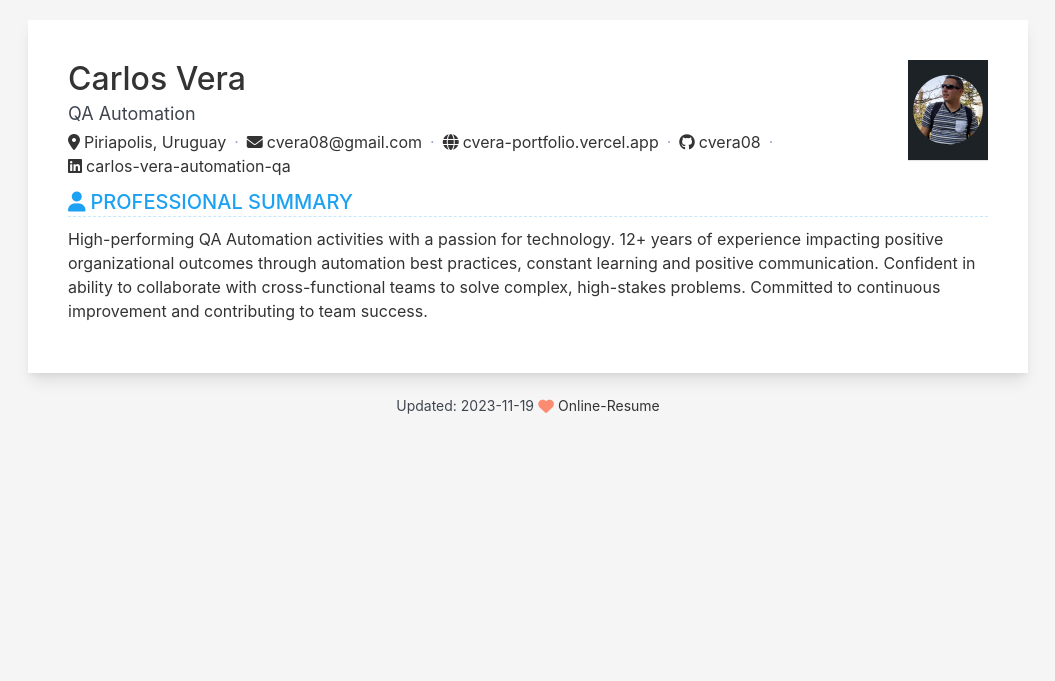
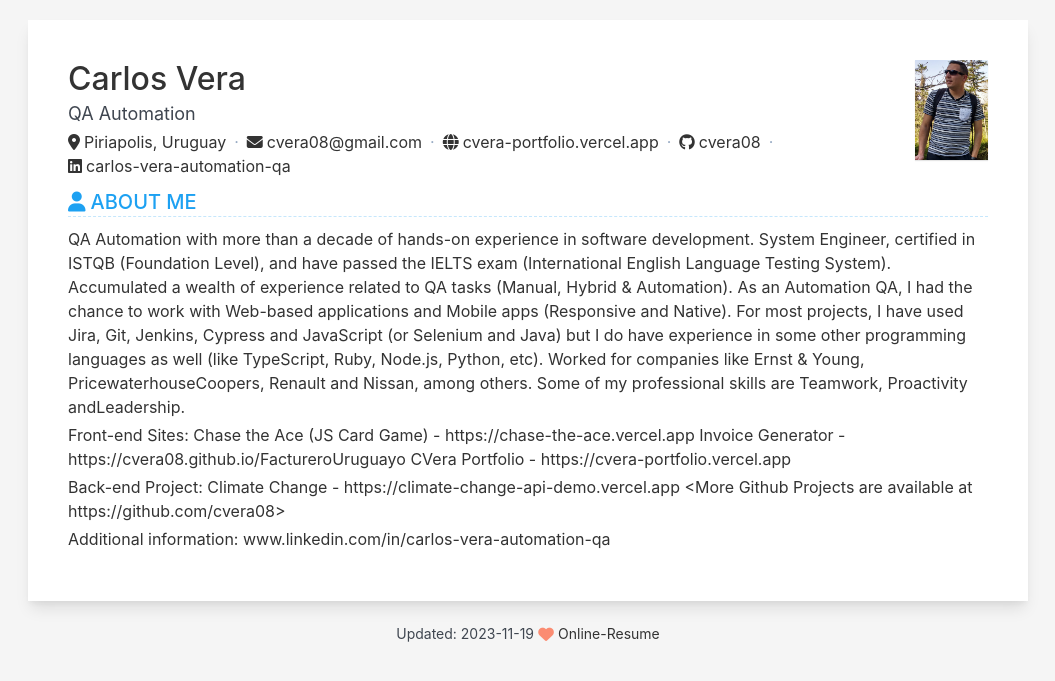
Before and after one commit to cvera08/full-resume, a Jekyll site: the page built from index.html, in a window 1280 px wide. Shown: the top 681 px of the page, without its empty margins (112-1167 px from the left). Built offline with Jekyll 4.4.1, drawn with Linux system fonts in a browser that asks for light colours.

Commit message:
feat: about me

```diff
--- a/_data/data.yml
+++ b/_data/data.yml
@@ -25,4 +25,31 @@ profile:
   description: |
     High-performing QA Automation activities with a passion for technology.
     12+ years of experience impacting positive organizational outcomes through automation best practices, constant learning and positive communication.
+
     Confident in ability to collaborate with cross-functional teams to solve complex, high-stakes problems. Committed to continuous improvement and contributing to team success.
+
+profile:
+  show: true
+  order: 2
+  title: About Me
+  description: |
+    QA Automation with more than a decade of hands-on experience in software development.
+    System Engineer, certified in ISTQB (Foundation Level), and have passed the IELTS exam (International English
+    Language Testing System).
+    Accumulated a wealth of experience related to QA tasks (Manual, Hybrid & Automation).
+    As an Automation QA, I had the chance to work with Web-based applications and Mobile apps (Responsive and
+    Native). For most projects, I have used Jira, Git, Jenkins, Cypress and JavaScript (or Selenium and Java) but I do
+    have experience in some other programming languages as well (like TypeScript, Ruby, Node.js, Python, etc).
+    Worked for companies like Ernst & Young, PricewaterhouseCoopers, Renault and Nissan, among others.
+    Some of my professional skills are Teamwork, Proactivity andLeadership.
+
+    Front-end Sites:
+    Chase the Ace (JS Card Game) - https://chase-the-ace.vercel.app
+    Invoice Generator - https://cvera08.github.io/FactureroUruguayo
+    CVera Portfolio - https://cvera-portfolio.vercel.app
+
+    Back-end Project:
+    Climate Change - https://climate-change-api-demo.vercel.app
+    <More Github Projects are available at https://github.com/cvera08>
+
+    Additional information: www.linkedin.com/in/carlos-vera-automation-qa
```
Also changed, not shown: assets/images/profile.png.
